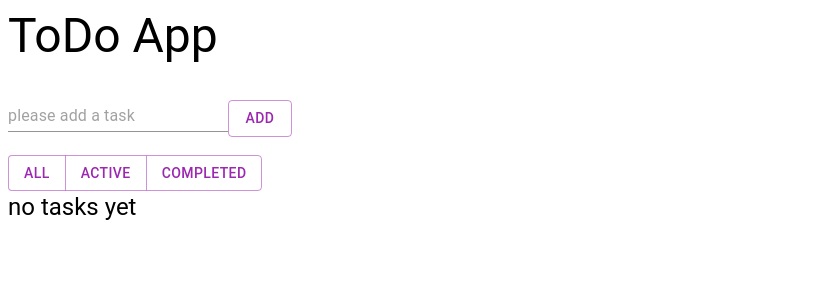
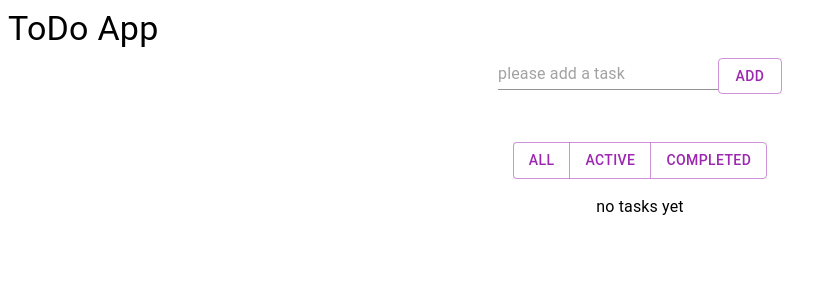
Before and after one commit to veresmar/e-commerce-app, a React (Vite) app: page / in a window 1280 px wide. Shown: the top 300 px of the page, without its empty margins (0-837 px from the left). Built offline with nearby package versions, Linux system fonts and the light colour scheme.

Commit message:
feat: resolve comments

```diff
--- a/src/App.tsx
+++ b/src/App.tsx
@@ -1,21 +1,16 @@
 import { useState } from 'react'
-import { Typography } from "@mui/material";
-
 // import './App.css'
 import ToDo from './components/ToDo'
 
 function App() {
   // const [todos, setTodos] = useState([]);
   return (
-    <>
+
       <section id="center">
-        <Typography variant="h3">ToDo App</Typography>
-        <br />
-         <br />
         <ToDo />
       </section>
 
-    </>
+
   )
 }
 
--- a/src/components/ToDo.tsx
+++ b/src/components/ToDo.tsx
@@ -1,16 +1,20 @@
 import { useState, useEffect } from "react";
+import { v4 as uuidv4 } from "uuid";
 import TaskFilter from "./Filter";
 import TextField from "@mui/material/TextField";
 import Button from "@mui/material/Button";
 import List from "@mui/material/List";
 import { Typography } from "@mui/material";
+import ListItem from "./ListItem";
+import Box from '@mui/material/Box';
+import Stack from '@mui/material/Stack';
 
-import ListItem from "./ListItem";
 
-import { v4 as uuidv4 } from "uuid";
 
+
+type Filter =  "all" | "active" | "completed";
 function getFilteredTasks(
-  filter: "all" | "active" | "completed",
+  filter: Filter, // filter — variable name,  Filter — variable type
   tasksList: Task[],
 ) {
   if (filter == "completed") {
@@ -64,10 +68,9 @@ export default function ToDo() {
   };
 
   const filteredTasksList = getFilteredTasks(filter, tasksList); // сохраняет отфильтрованные значения, не изменяя tasksList
-  function handleFilter(filterButton) {
+  function handleFilter(filter: Filter) {
     // filterButton = 'all' | 'active' | 'completed'
-
-    setFilter(filterButton);
+    setFilter(filter); // passes the value into useState
   }
   console.log(filteredTasksList);
 
@@ -77,6 +80,22 @@ export default function ToDo() {
 
   return (
     <>
+      <Typography variant="h4" sx={{ mb: 1 }}>ToDo App</Typography>
+
+
+        <Stack
+          direction="column"
+          component="main"
+          spacing={2}
+          sx={{
+            justifyContent: "center",
+            alignItems: "center",
+            width: '50%',
+            margin: '0 auto',
+          }}
+        >
+
+          <Stack component="section" direction="row">
             <TextField
               type="text"
               variant="standard"
@@ -85,22 +104,19 @@ export default function ToDo() {
               placeholder={newTask ? " " : "please add a task"}
             />
             {/* <input type="text" value={newTask} onChange={handleChange}/> */}
-      <Button variant="outlined" onClick={addTask} color="secondary">
+            <Button sx={{ mb: 4 }} variant="outlined" onClick={addTask} color="secondary">
               add
             </Button>
-      {/* <button onClick={addTask}>add</button> */}
-      {/* <ol>
-        {tasksList.map((task) =>  <li><div className="card">{task}</div></li>)}
-      </ol>  */}
-      <br></br>
-      <br></br>
+          </Stack>
+
+          <Stack component="section">
             <TaskFilter
               filterAll={() => handleFilter("all")}
               filterActive={() => handleFilter("active")}
               filterCompleted={() => handleFilter("completed")}
             />
-      <br></br>
-
+          </Stack>
+          <Stack component="section">
             {filteredTasksList.length > 0 ? (
               <List dense component="div" role="list">
                 {filteredTasksList.map((task) => (
@@ -114,8 +130,14 @@ export default function ToDo() {
                 ))}
               </List>
             ) : (
-        <Typography variant="h5">no tasks yet</Typography>
+              <Typography variant="body1">no tasks yet</Typography>
             )}
+          </Stack>
+        </Stack>
+      {/* <button onClick={addTask}>add</button> */}
+      {/* <ol>
+        {tasksList.map((task) =>  <li><div className="card">{task}</div></li>)}
+      </ol>  */}
     </>
   );
 }
```
Lines whose indentation alone changed are shown as unchanged.
